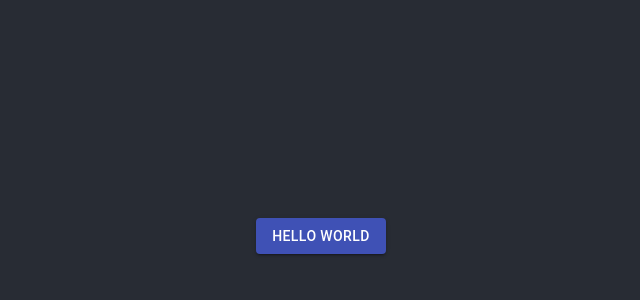
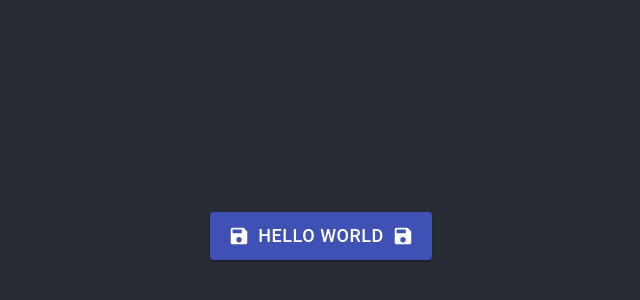
Before and after one commit to marko-milanovic/material-ui-tutorial, a React (Create React App) app: page / in a window 1280 px wide. Shown: the part 164-464 px from the top of the page, without its empty margins (319-959 px from the left). Built offline with nearby package versions, Linux system fonts and the light colour scheme.

Commit message:
add icons

```diff
--- a/package.json
+++ b/package.json
@@ -4,6 +4,7 @@
   "private": true,
   "dependencies": {
     "@material-ui/core": "^4.11.0",
+    "@material-ui/icons": "^4.9.1",
     "@testing-library/jest-dom": "^5.11.4",
     "@testing-library/react": "^11.1.0",
     "@testing-library/user-event": "^12.1.10",
--- a/src/App.js
+++ b/src/App.js
@@ -1,12 +1,22 @@
 import React from 'react';
 import './App.css';
 import Button from '@material-ui/core/Button';
+import SaveIcon from '@material-ui/icons/Save';
 
 const App = () => {
   return (
     <div className="App">
       <header className="App-header">
-        <Button variant="contained" color="primary">
+        <Button
+          style={{
+            fontSize: 18,
+          }}
+          startIcon={<SaveIcon />}
+          endIcon={<SaveIcon />}
+          size="large"
+          variant="contained"
+          color="primary"
+        >
           Hello world
         </Button>
       </header>
```
Also changed, not shown: 1 other file (tests, documents, lock files or other folders).
